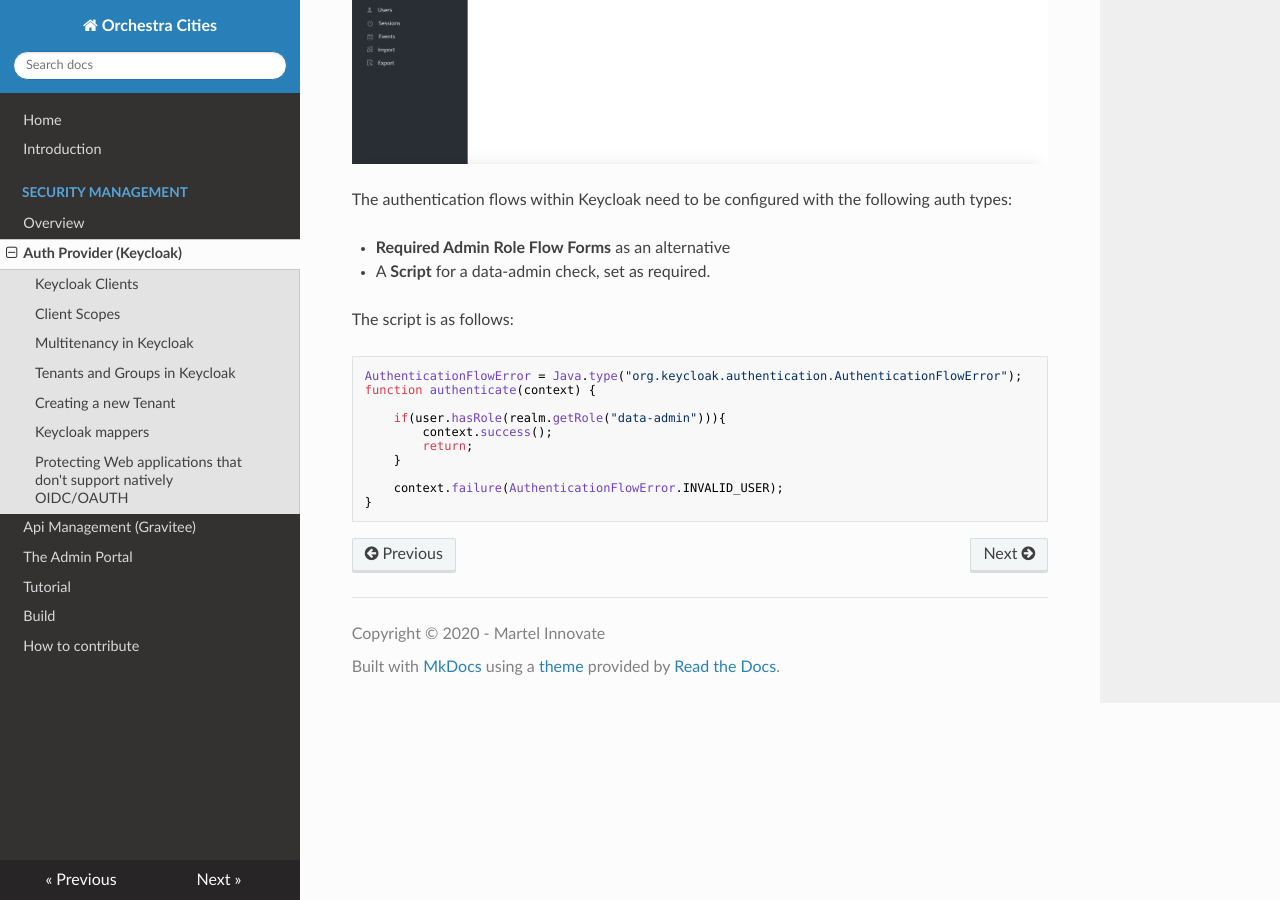
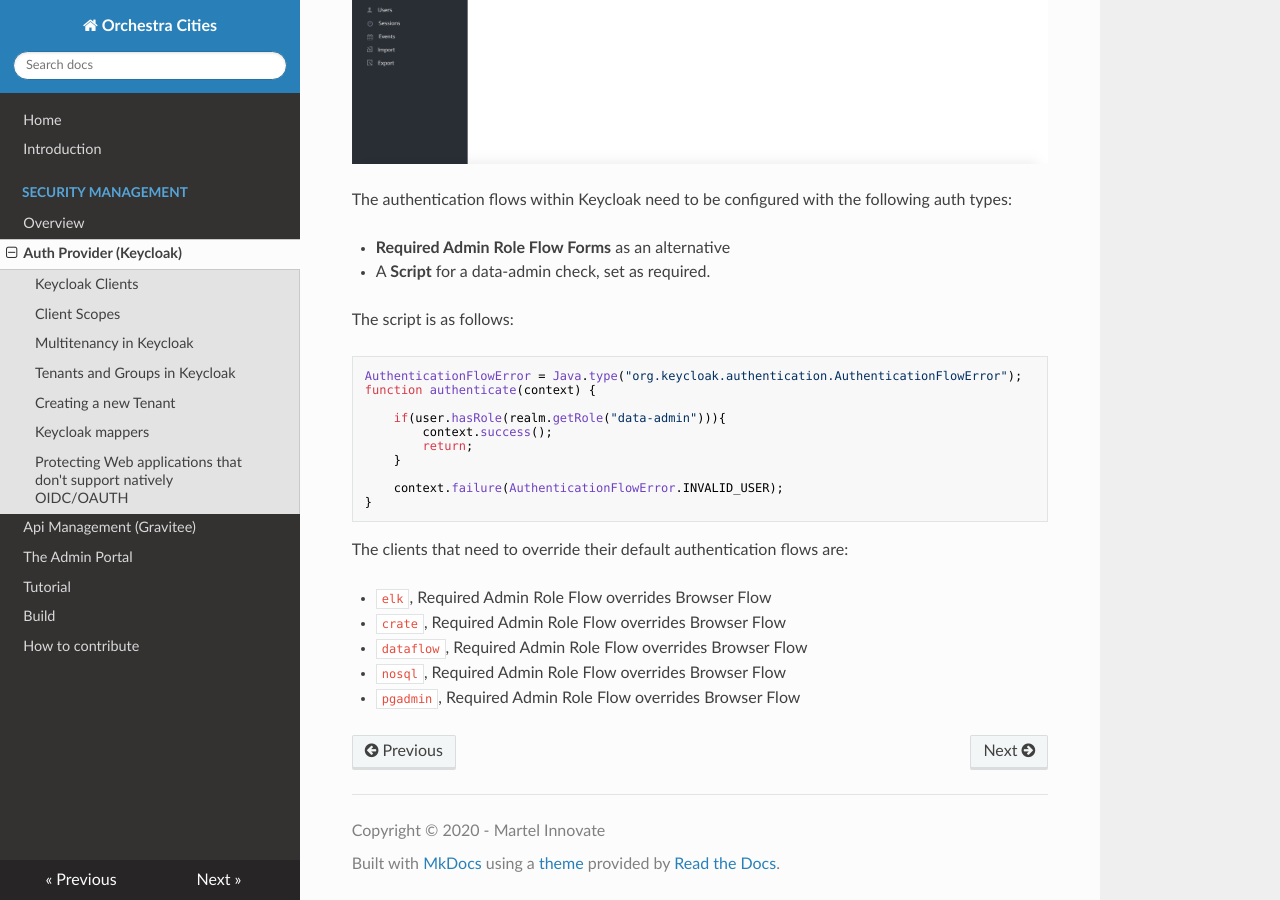
Before and after one commit to orchestracities/documentation, an MkDocs documentation site: the page built from docs/keycloak.md, in a window 1280 px wide and 900 px high, scrolled down 10994 px. Built offline with MkDocs 1.6.1, drawn with Linux system fonts in a browser that asks for light colours; nearby versions of some CDN libraries.

Commit message:
Clients for auth flow override

````diff
--- a/docs/keycloak.md
+++ b/docs/keycloak.md
@@ -575,3 +575,11 @@ function authenticate(context) {
     context.failure(AuthenticationFlowError.INVALID_USER);
 }
 ```
+
+The clients that need to override their default authentication flows are:
+
+- `elk`, Required Admin Role Flow overrides Browser Flow
+- `crate`, Required Admin Role Flow overrides Browser Flow
+- `dataflow`, Required Admin Role Flow overrides Browser Flow
+- `nosql`, Required Admin Role Flow overrides Browser Flow
+- `pgadmin`, Required Admin Role Flow overrides Browser Flow
````
